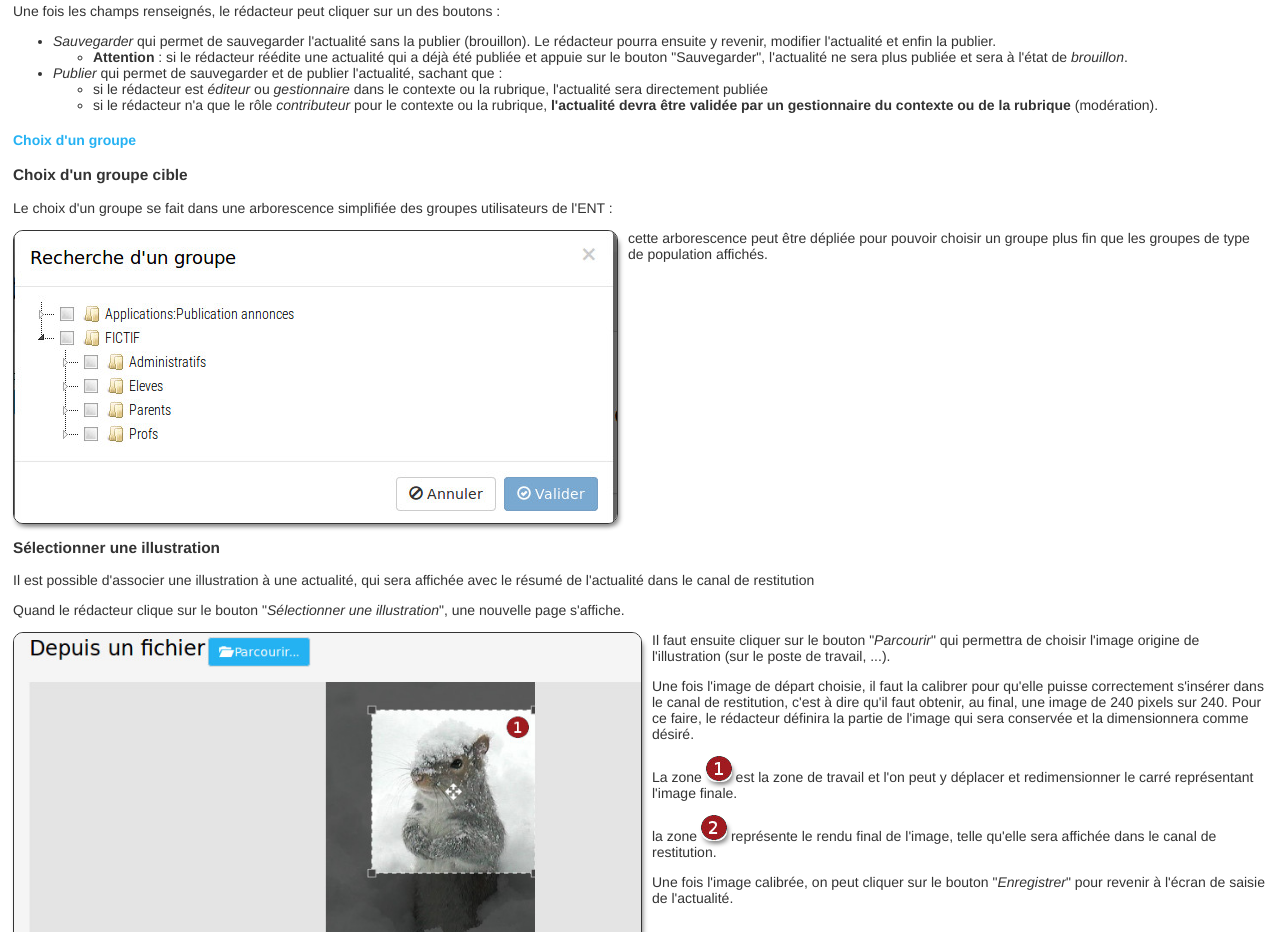
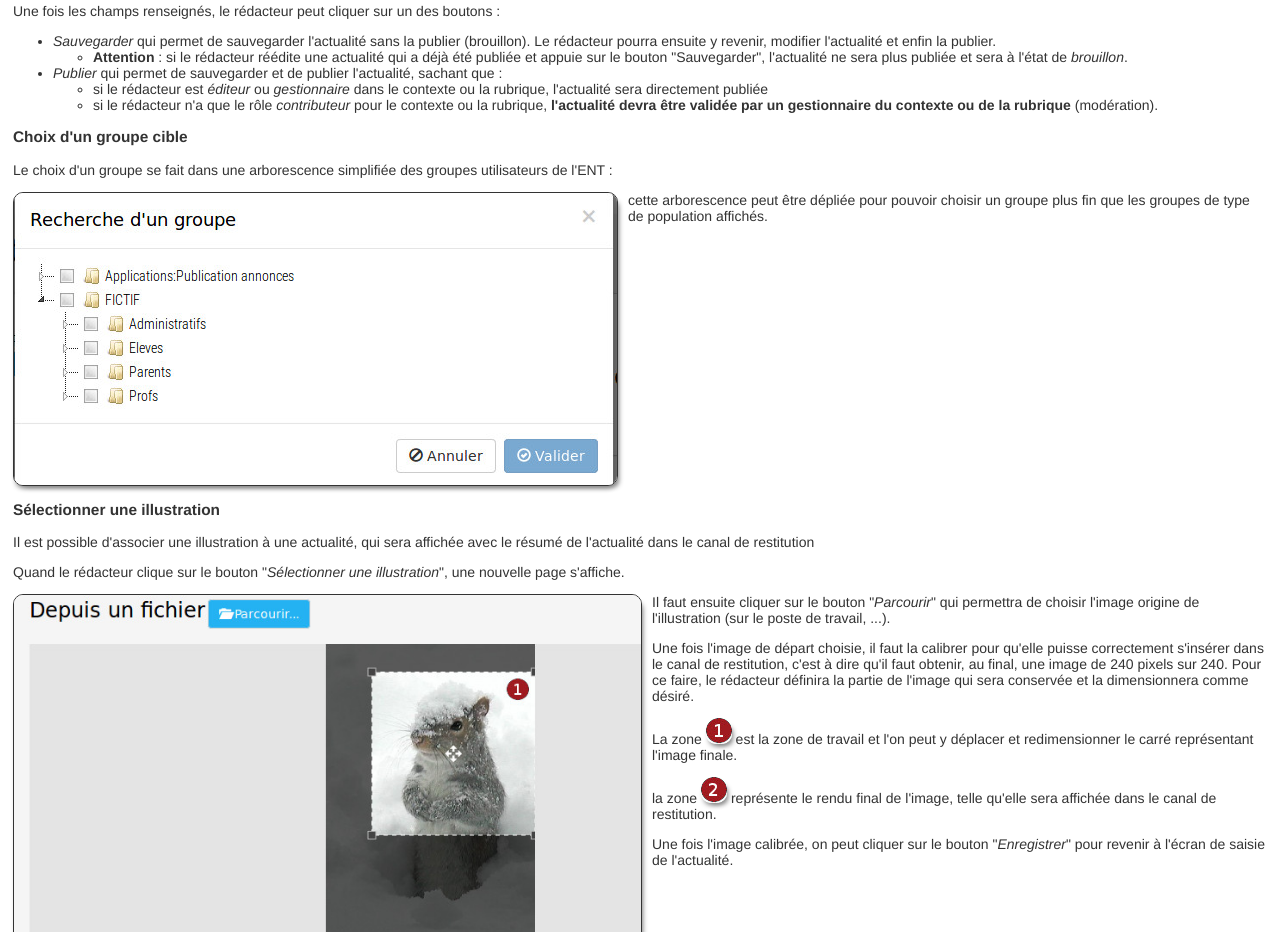
Before and after one commit to GIP-RECIA/DocENT, a plain HTML site: page Lycees/Publisher/PublierActualite.html in a window 1280 px wide. Shown: the part 1732-2664 px from the top of the page. Drawn offline with Linux system fonts and the light colour scheme.

Commit message:
Petite correction d'affichage...

```diff
--- a/Lycees/Publisher/PublierActualite.html
+++ b/Lycees/Publisher/PublierActualite.html
@@ -163,7 +163,6 @@
         </ul>
       </div>
       <div class="AEfloatClear">
-        <h4>Choix d'un groupe</h4>
         <h3><a id="ChoixGroupe" name="identificationProvisoire"></a>Choix d'un
           groupe cible</h3>
         Le choix d'un groupe se fait dans une arborescence simplifiée des
```
